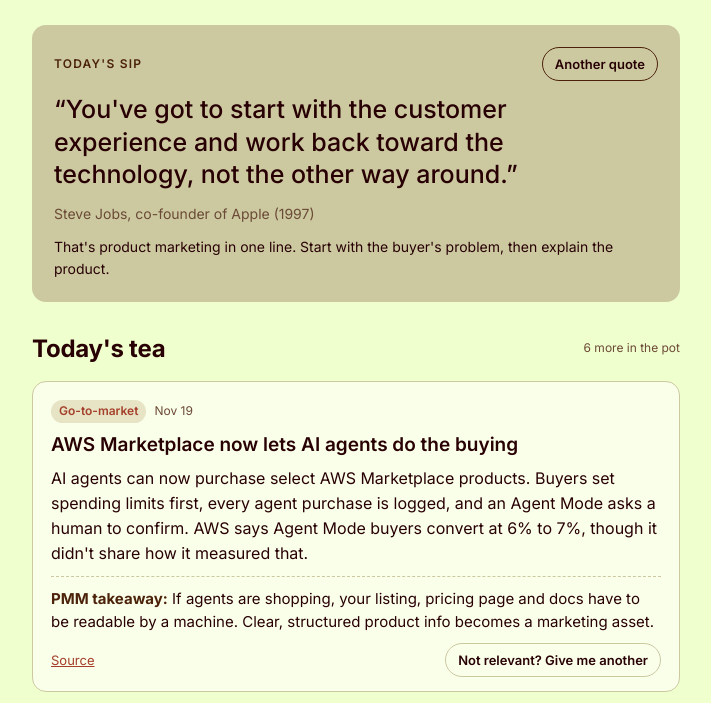
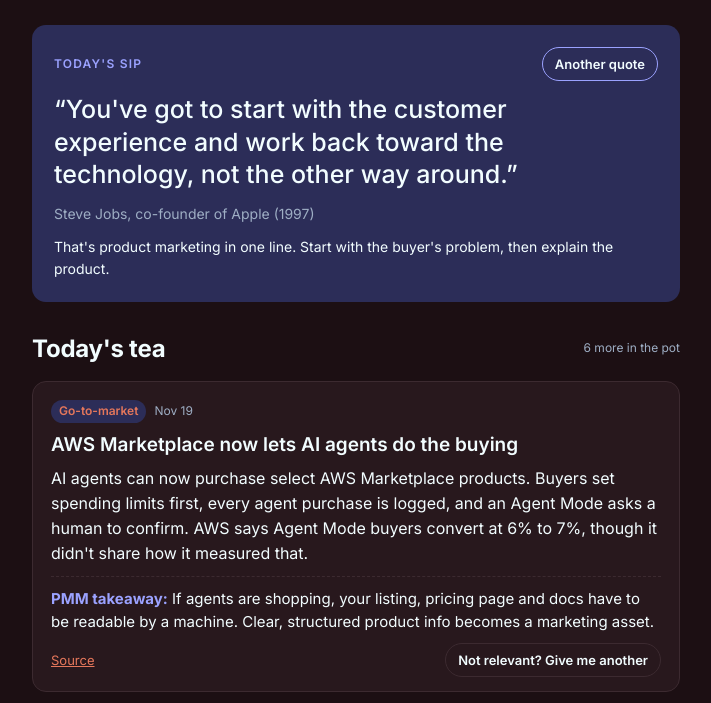
Before and after one commit to jennachailatte/the-daily-chai, a plain HTML site: page index.html in a window 1280 px wide. Shown: the part 165-868 px from the top of the page, without its empty margins (284-995 px from the left). Drawn offline with Linux system fonts and the light colour scheme.

Commit message:
Switch to always-dark Coffee Bean and Sapphire palette
Co-Authored-By: Claude Opus 5.5 <noreply@anthropic.com>
Claude-Session: https://claude.ai/code/session_01Cgd9gUgktFazwuF5X4sTWw

```diff
--- a/index.html
+++ b/index.html
@@ -5,10 +5,10 @@
 <meta name="viewport" content="width=device-width, initial-scale=1, viewport-fit=cover">
 <title>Tea Over Coffee</title>
 <meta name="description" content="A daily five-minute digest of B2B tech news with product marketing takeaways.">
-<meta name="theme-color" content="#A53F2B">
+<meta name="theme-color" content="#1C0F13">
 <meta name="apple-mobile-web-app-capable" content="yes">
 <meta name="mobile-web-app-capable" content="yes">
-<meta name="apple-mobile-web-app-status-bar-style" content="default">
+<meta name="apple-mobile-web-app-status-bar-style" content="black-translucent">
 <meta name="apple-mobile-web-app-title" content="Tea Over Coffee">
 <link rel="manifest" href="manifest.json">
 <link rel="icon" href="icons/icon-192.png">
@@ -18,28 +18,19 @@
 <style>
 /* Layout: one narrow reading column, like a morning note. Quote first, then four stories you can swap. */
 :root {
-  /* Palette: Dry Sage, Frosted Mint, Reddish Brown, Dark Walnut, Rich Mahogany */
-  --bg: #F0FFCE;
-  --surface: #FAFFEA;
-  --ink: #280004;
-  --muted: #6B4A36;
-  --line: #CCC9A1;
-  --matcha: #A53F2B;
-  --matcha-soft: #E6E4C5;
-  --sage: #CCC9A1;
-  --chai: #4C230A;
+  /* Palette: Coffee Bean, Oxidized Iron, Azure Mist, Electric Sapphire, Slate Grey. Always dark. */
+  --bg: #1C0F13;
+  --surface: #28181D;
+  --ink: #F2FDFF;
+  --muted: #9EAEC4;
+  --line: #3C2A30;
+  --matcha: #E5775B;
+  --matcha-soft: #2C2D58;
+  --sage: #2C2D58;
+  --chai: #9BA2FF;
+  color-scheme: dark;
   --display: "Inter", system-ui, -apple-system, sans-serif;
   --body: "Inter", system-ui, -apple-system, sans-serif;
-}
-@media (prefers-color-scheme: dark) {
-  :root:not([data-theme="light"]) {
-    --bg: #280004; --surface: #360E0A; --ink: #F0FFCE; --muted: #CCC9A1;
-    --line: #4C230A; --matcha: #E2826B; --matcha-soft: #4C230A; --sage: #4C230A; --chai: #CCC9A1; color-scheme: dark;
-  }
-}
-:root[data-theme="dark"] {
-  --bg: #280004; --surface: #360E0A; --ink: #F0FFCE; --muted: #CCC9A1;
-  --line: #4C230A; --matcha: #E2826B; --matcha-soft: #4C230A; --sage: #4C230A; --chai: #CCC9A1; color-scheme: dark;
 }
 * { box-sizing: border-box; }
 html { padding-top: env(safe-area-inset-top, 0px); padding-bottom: env(safe-area-inset-bottom, 0px); background: var(--bg); }
--- a/sw.js
+++ b/sw.js
@@ -1,5 +1,5 @@
 // Network first so each morning's edition shows up; falls back to the last copy when offline.
-const CACHE = "tea-v2";
+const CACHE = "tea-v3";
 self.addEventListener("install", e => { self.skipWaiting(); });
 self.addEventListener("activate", e => e.waitUntil(self.clients.claim()));
 self.addEventListener("fetch", e => {
```
Also changed, not shown: icons/apple-touch-icon.png, icons/icon-192.png, icons/icon-512.png, manifest.json.
